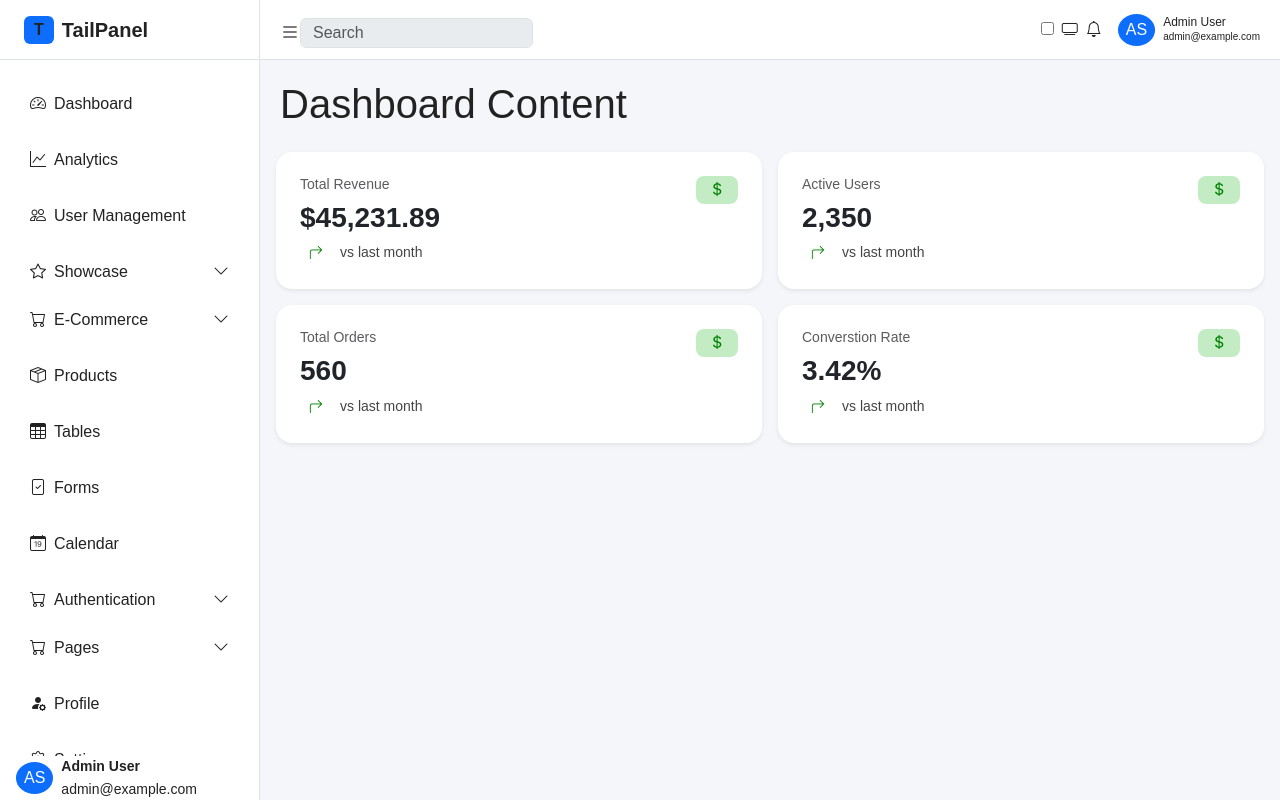
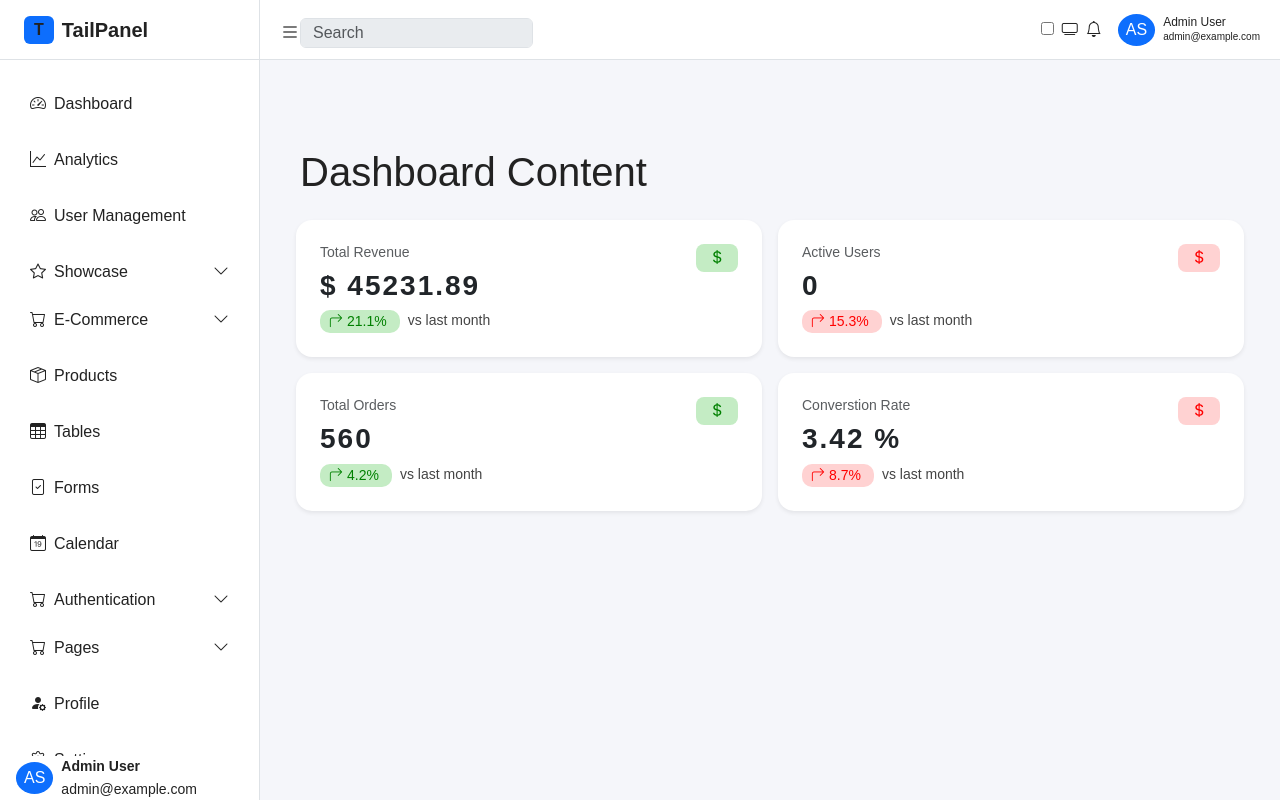
Before and after one commit to Fahadplusplus/Dashboard_Tailpanel, a React (Vite) app: page / in a window 1280 px wide. Built offline with nearby package versions, Linux system fonts and the light colour scheme.

Commit message:
Fixed problems caused by minor chnages commit

```diff
--- a/src/components/layout/DashboardCard.jsx
+++ b/src/components/layout/DashboardCard.jsx
@@ -1,35 +1,44 @@
+const DashboardCard = ({ cardTitle="Add Title", cardSubTitle="Add value", percent="add amount", cardText="Add text", icon="bi bi-question", extra, extra2,
+}) => {
+    let iconColor = "green";
+    let bgColor = "rgb(196, 236, 196)";
 
-
-const DashboardCard = ({cardTitle,cardSubTitle,percent,cardText,icon}) => {
+    if (cardSubTitle < 500) {
+        iconColor = "red";
+        bgColor = "rgb(255, 210, 210)";
+    } else if (cardSubTitle === 0) {
+        iconColor = "gray";
+        bgColor = "rgb(230,230,230)";
+    }
 
     return (
         <>
-      <div className="card  rounded-4 p-2 border-0 shadow-sm  ">
-                  <div className="card-body d-flex ">
+            <div className="card rounded-4 p-2 border-0 shadow-sm">
+                <div className="card-body d-flex">
                     <div>
-                      <h6 className="card-title  text-body-secondary" style={{fontSize: "14px"}}>{cardTitle}</h6>
-                      <h2 className="card-subtitle my-2 fw-bold " style={{letterSspacing:"2px", fontSize: "28px"}}>{cardSubTitle}
-                      </h2>
-                      <span className="d-flex  ">
-                        <div className="d-flex btn  m-0 p-0 px-2 justify-content-center "
-                          style={{fontSize:" 14px" ,borderRadius: "10px" ,color: "green", backgroundColor: "rgb(196, 236, 196);"}}>
-                          <i className="bi bi-arrow-90deg-right  m-0 p-0"></i>
+                        <h6 className="card-title text-body-secondary" style={{ fontSize: "14px" }}>{cardTitle}</h6>
+                        <h2 className="card-subtitle my-2 fw-bold" style={{ letterSpacing: "2px", fontSize: "28px" }} >{extra} {cardSubTitle} {extra2}</h2>
+
+                        <span className="d-flex">
+                            <div className="d-flex btn m-0 p-0 px-2 justify-content-center" style={{ fontSize: "14px", borderRadius: "10px", color: iconColor, backgroundColor: bgColor, }}>
+                                <i className="bi bi-arrow-90deg-right m-0 p-0"></i>
                                 <p className="m-0 p-0 mx-1">{percent}</p>
                             </div>
-                        <p className="card-text  " style={{fontSize: "14px", color: "rgb(68, 68, 68)"}}>{cardText}</p>
+                            <p className="card-text ms-2" style={{ fontSize: "14px", color: "rgb(68, 68, 68)" }}>
+                                {cardText}
+                            </p>
                         </span>
                     </div>
 
                     <div className="ms-auto">
-                      <button className="btn  rounded-3"
-                        style={{padding: "1px 12px 1px 12px ", backgroundColor: "rgb(196, 236, 196", color: "green"}}><i
-                          className={icon} ></i></button>
+                        <button className="btn rounded-3" style={{ padding: "1px 12px", backgroundColor: bgColor, color: iconColor, }} >
+                            <i className={icon}></i>
+                        </button>
                     </div>
                 </div>
-
             </div>
         </>
-  )
-}
+    );
+};
 
-export default DashboardCard
+export default DashboardCard;
--- a/src/components/layout/Topbar.jsx
+++ b/src/components/layout/Topbar.jsx
@@ -7,7 +7,7 @@ export default function Topbar({ toggleSidebar }) {
   const { toggleTheme } = useContext(ThemeContext);
 
   return (
-    <header className="topbar d-flex border-bottom">
+    <nav className="topbar d-flex border-bottom">
 
 
 
@@ -52,7 +52,7 @@ export default function Topbar({ toggleSidebar }) {
       </div>
 
 
-    </header>
+    </nav>
 
 
   );
--- a/src/layouts/Layout.jsx
+++ b/src/layouts/Layout.jsx
@@ -3,6 +3,7 @@ import Sidebar from "../components/layout/Sidebar";
 import Topbar from "../components/layout/Topbar"
 import Counter from "../components/layout/Counter"
 import DashboardCard from "../components/layout/DashboardCard";
+import Dashboard from "../pages/Dashboard";
 import "../styles/Layout.css";
 
 export default function Layout() {
@@ -40,12 +41,7 @@ export default function Layout() {
       );
     }
   };
-  const cardsData = [
-    { id: 1, cardTitle: "Total Revenue", cardSubTitle: "$45,231.89", cardText: "vs last month", percent: "20.1%", icon: "bi bi-currency-dollar" },
-    { id: 2, cardTitle: "Active Users", cardSubTitle: "2,350", cardText: "vs last month", percent: "15.3%", icon: "bi bi-currency-dollar" },
-    { id: 3, cardTitle: "Total Orders", cardSubTitle: "560", cardText: "vs last month", percent: "4.2%", icon: "bi bi-currency-dollar" },
-    { id: 4, cardTitle: "Converstion Rate", cardSubTitle: "3.42%", cardText: "vs last month", percent: "8.7%", icon: "bi bi-currency-dollar" }
-  ];
+
 
   return (
     <div className="layout">
@@ -61,22 +57,9 @@ export default function Layout() {
 
         <div className="content">
 
-          <h1>Dashboard Content</h1>
-          {/* <Counter /> */}
-          {/* <DashboardCard cardTitle="fahad" cardSubTitle="Nasir" cardText="Abacus" percent="20.1%" icon="bi bi-star" /> */}
 
-          <div className="row">
-            {cardsData.map((card) => (
-              <div className="col-12 col-md-6 col-xxl-3 g-3" key={card.id}>
-                <DashboardCard
-                  cardTitle={card.cardTitle}
-                  cardSubTitle={card.cardSubTitle}
-                  cardText={card.cardText}
-                  icon={card.icon}
-                />
-              </div>
-            ))}
-          </div>
+          <Dashboard />
+
         </div>
 
       </div>
--- /dev/null
+++ b/src/pages/Dashboard.jsx
@@ -0,0 +1,39 @@
+import DashboardCard from "../components/layout/DashboardCard";
+
+const Dashboard = () => {
+      const cardsData = [
+    { id: 1, cardTitle: "Total Revenue", extra:"$", cardSubTitle: 45231.89 , cardText: "vs last month",percent:"21.1%", icon: "bi bi-currency-dollar" },
+    { id: 2, cardTitle: "Active Users", cardSubTitle: 0, cardText: "vs last month", percent: "15.3%", icon: "bi bi-currency-dollar" },
+    { id: 3, cardTitle: "Total Orders", cardSubTitle: 560, cardText: "vs last month", percent: "4.2%", icon: "bi bi-currency-dollar" },
+    { id: 4, cardTitle: "Converstion Rate",extra2:"%", cardSubTitle: 3.42, cardText: "vs last month", percent: "8.7%", icon: "bi bi-currency-dollar" },
+
+  ];
+    return (
+        <>
+          <div className="content mt-5">
+
+          <h1>Dashboard Content</h1>
+          <div className="row">
+            {cardsData.map((card) => (
+              <div className="col-12 col-md-6 col-xxl-3 g-3" key={card.id}>
+                <DashboardCard
+                  cardTitle={card.cardTitle}
+                  extra={card.extra}
+                  cardSubTitle={card.cardSubTitle}
+                  cardText={card.cardText}
+                  extra2={card.extra2}
+                  percent={card.percent}
+                  icon={card.icon}
+                />
+              </div>
+            ))}
+          </div>
+        </div>
+
+        </>
+    );
+}
+
+
+
+export default Dashboard;
```
Also changed, not shown: src/pages/Analytic.jsx (added, +19 -0 lines). Lines whose indentation alone changed are shown as unchanged.
